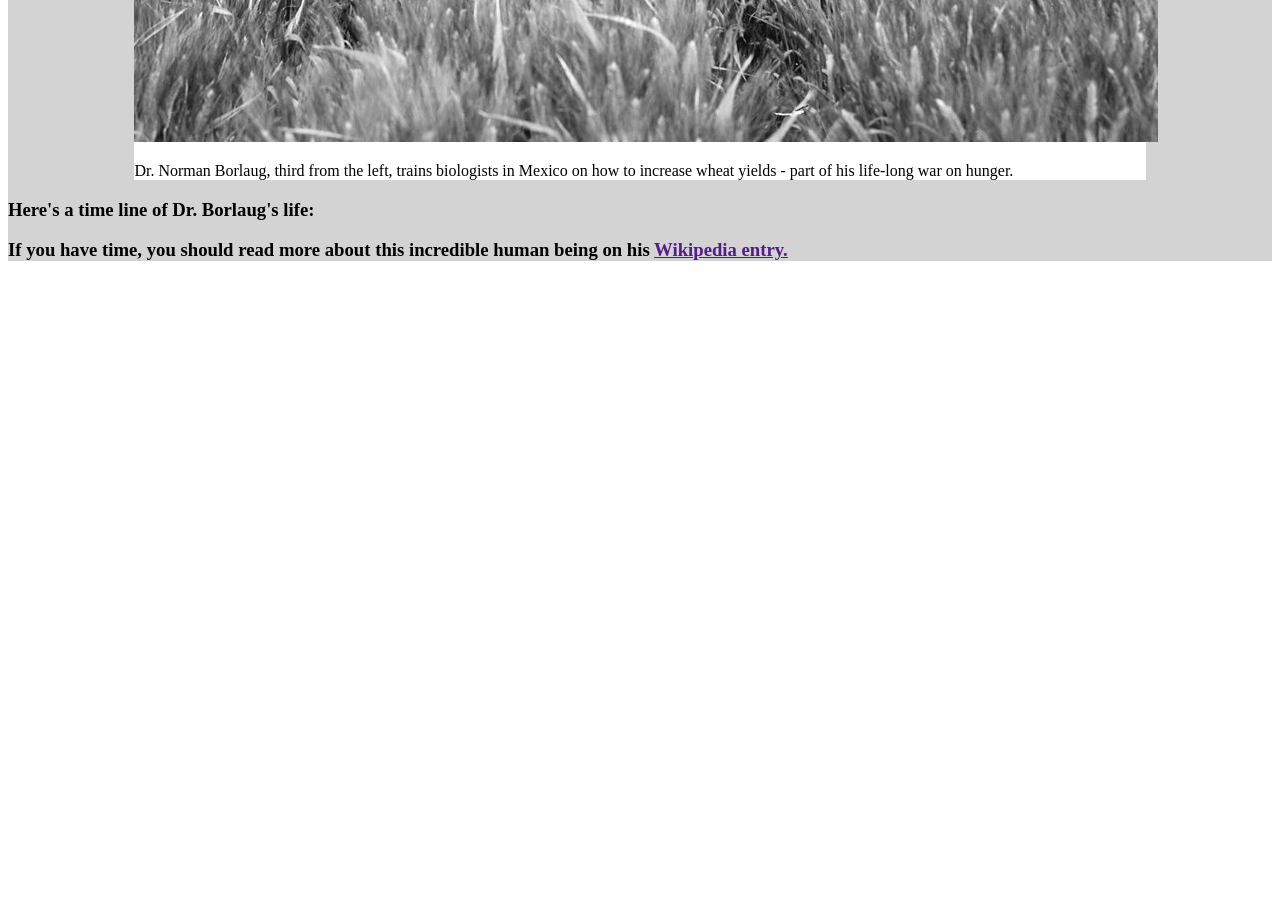
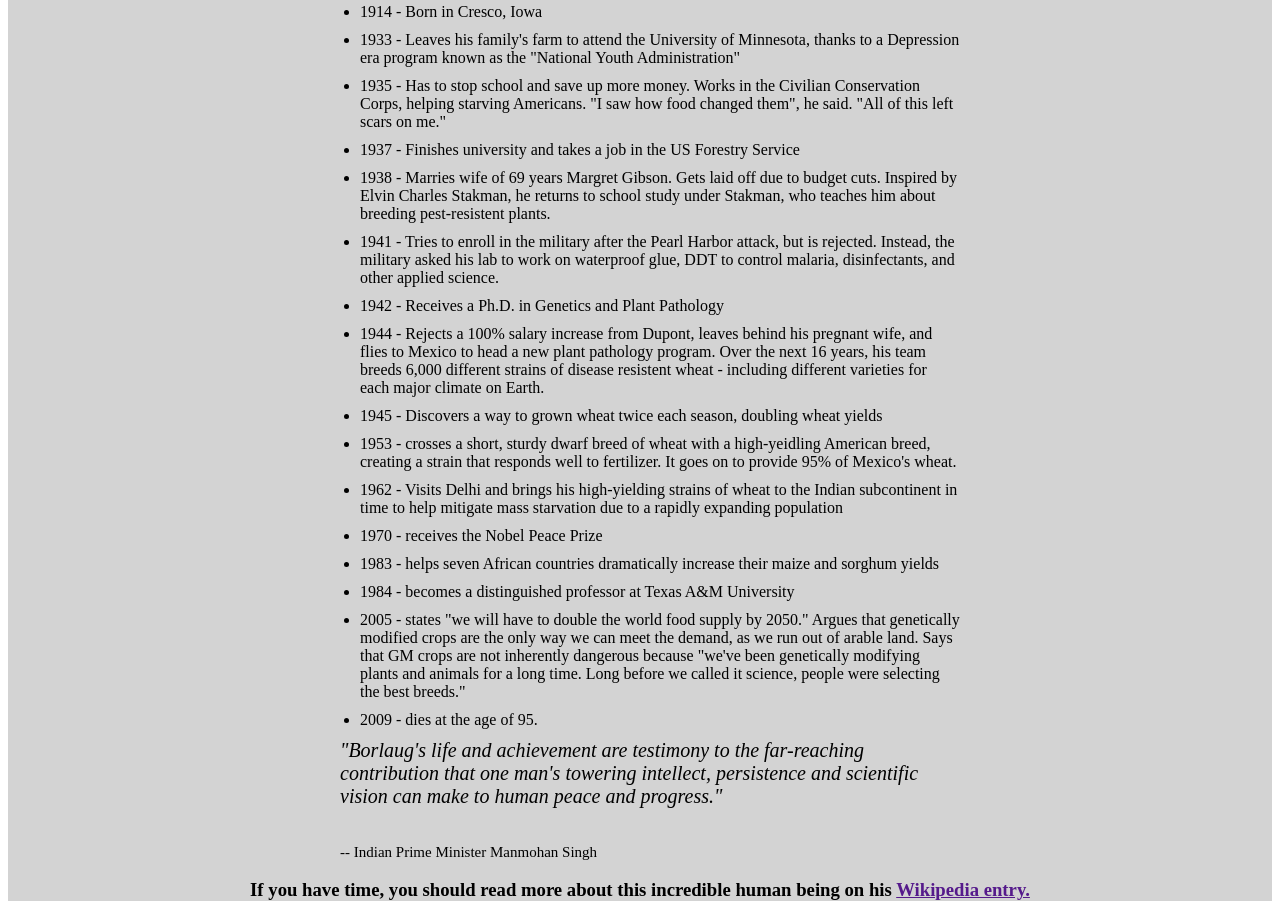
Before and after one commit to Asadullahkhankaimkhani/Tribute-Page, a plain HTML site: page index.html in a window 1280 px wide. Shown: the part 621-1541 px from the top of the page. Before the commit the page ends 901 px from the top, so only its background shows below. Drawn offline with Linux system fonts and the light colour scheme.

Commit message:
completed Project 1

```diff
--- a/index.html
+++ b/index.html
@@ -22,6 +22,36 @@
     </div>
     <div  id = 'tribute-info'>
         <h3>Here's a time line of Dr. Borlaug's life:</h3>
+        <ul>
+            <li>1914 - Born in Cresco, Iowa</li>
+            <li>1933 - Leaves his family's farm to attend the University of Minnesota, thanks to a Depression era program known as the "National Youth Administration"</li>
+            <li>1935 - Has to stop school and save up more money. Works in the Civilian Conservation Corps, helping starving Americans. "I saw how food changed them", he said. "All of this left scars on me."</li>
+            <li>1937 - Finishes university and takes a job in the US Forestry Service</li>
+            <li>1938 - Marries wife of 69 years Margret Gibson. Gets laid off due to budget cuts. Inspired by Elvin Charles Stakman, he returns to school study under Stakman, who teaches him about breeding pest-resistent plants.</li>
+            <li>1941 - Tries to enroll in the military after the Pearl Harbor attack, but is rejected. Instead, the military asked his lab to work on waterproof glue, DDT to control malaria, disinfectants, and other applied science.</li>
+            <li>1942 - Receives a Ph.D. in Genetics and Plant Pathology</li>
+            <li>1944 - Rejects a 100% salary increase from Dupont, leaves behind his pregnant wife, and flies to Mexico to head a new plant pathology program. Over the next 16 years, his team breeds 6,000 different strains of disease resistent wheat - including different varieties for each major climate on Earth.</li>
+            <li>1945 - Discovers a way to grown wheat twice each season, doubling wheat yields</li>
+            <li>1953 - crosses a short, sturdy dwarf breed of wheat with a high-yeidling American breed, creating a strain that responds well to fertilizer. It goes on to provide 95% of Mexico's wheat.</li>
+            <li>1962 - Visits Delhi and brings his high-yielding strains of wheat to the Indian subcontinent in time to help mitigate mass starvation due to a rapidly expanding population</li>
+            <li>1970 - receives the Nobel Peace Prize</li>
+            <li>1983 - helps seven African countries dramatically increase their maize and sorghum yields</li>
+            <li>1984 - becomes a distinguished professor at Texas A&M University</li>
+            <li>2005 - states "we will have to double the world food supply by 2050." Argues that genetically modified crops are the only way we can meet the demand, as we run out of arable land. Says that GM crops are not inherently dangerous because "we've been genetically modifying plants and animals for a long time. Long before we called it science, people were selecting the best breeds."</li>
+            <li>2009 - dies at the age of 95.</li>
+        </ul>
+        <blockquote>
+
+                <em>
+                    "Borlaug's life and achievement are testimony to the far-reaching contribution that one man's towering intellect, persistence and scientific vision can make to human peace and progress."
+
+
+                </em>
+
+        </blockquote>
+        <br>
+        <br>
+        <p>-- Indian Prime Minister Manmohan Singh</p>
 
         <h3>If you have time, you should read more about this incredible human being on his <a href="" target="_blank" id = 'tribute-link'>Wikipedia entry.</a></h3>
     </div>
--- a/style.css
+++ b/style.css
@@ -1,3 +1,4 @@
+
 #main {
     background-color: lightgray;
 }
@@ -6,8 +7,46 @@
 }
 #img-div {
    background-color: white;
-   width: 80%;
-   margin: 0 10%  0 10%;
+   width: 96%;
+   margin: 0 2%  0 2%;
    background-size: cover;
    margin: 0% auto;
 }
+#image {
+    width: 100%;
+    height: auto;
+    max-width: 625px;
+    margin-left: auto;
+    margin-right: auto;
+    display: block;
+}
+#img-caption {
+    text-align: center;
+}
+#tribute-info h3 {
+    text-align: center;
+}
+#tribute-info ul {
+    display: table;
+    margin: 0 auto;
+    width: 600px;
+
+}
+#tribute-info ul li{
+   margin: 10px 0 10px 0;
+   font-family: 'Times New Roman', Times, serif;
+}
+#tribute-info blockquote {
+    width: 600px;
+    display: table;
+    margin: 0 auto;
+    font-size:20px;
+
+}
+#tribute-info p {
+    width: 600px;
+
+    display: table;
+    margin: 0 auto;
+    font-size:15px;
+}
```
